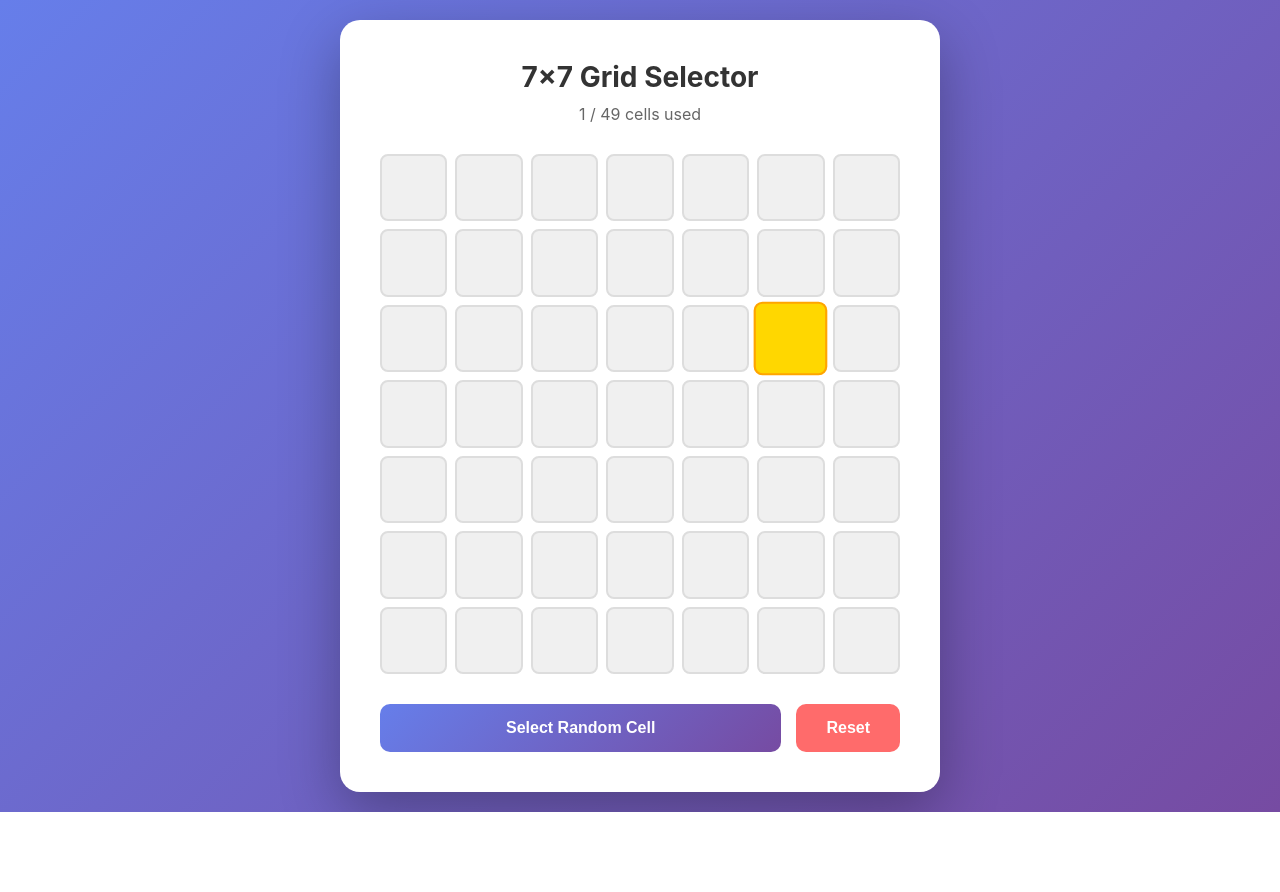
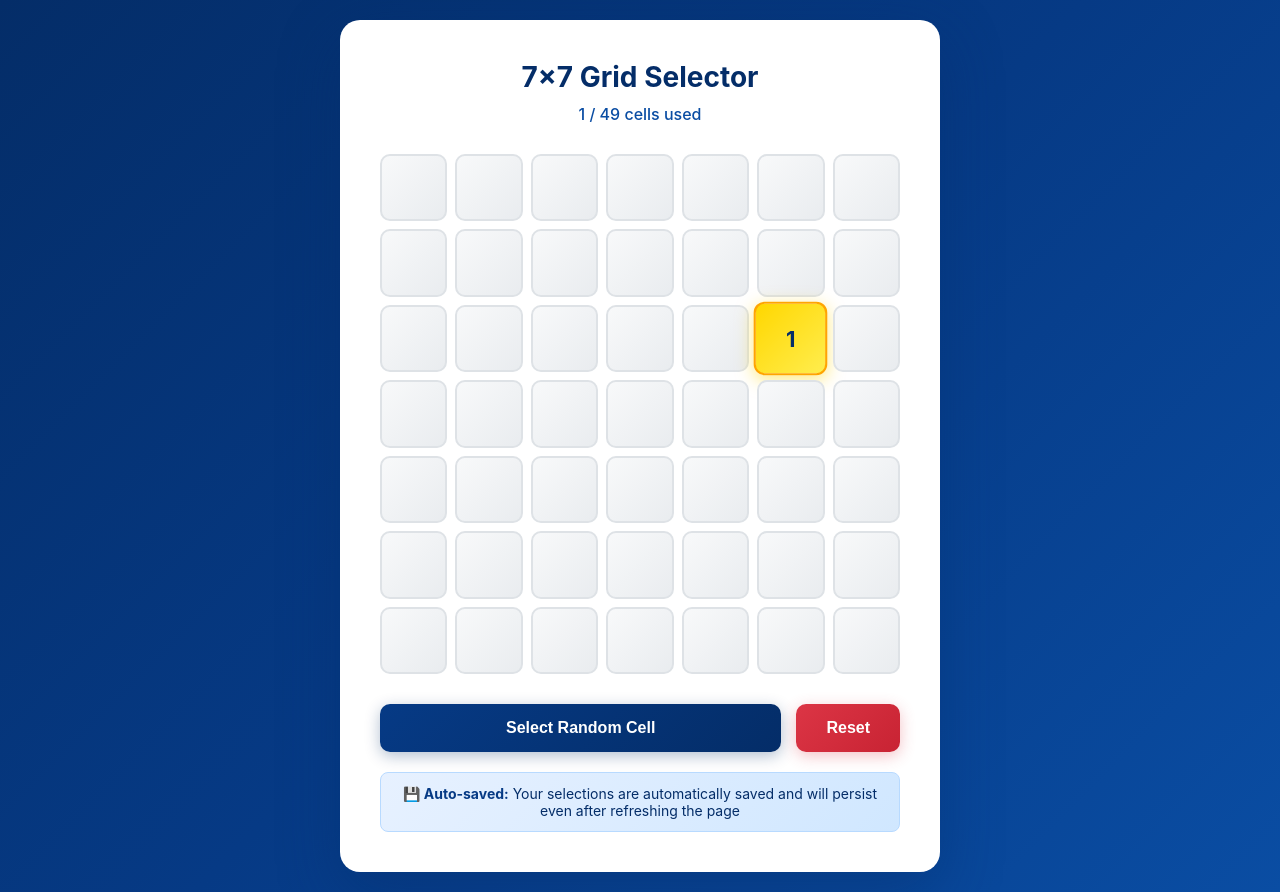
Before and after one commit to StefanoBussandri/grid-selector, a plain HTML site: page index.html in a window 1280 px wide. Both pictures are taken after a click on the button "Select Random Cell". Before the commit the page ends 812 px from the top, so only its background shows below. Drawn offline with Linux system fonts and the light colour scheme.

Commit message:
Update index.html

```diff
--- a/index.html
+++ b/index.html
@@ -17,7 +17,7 @@
             justify-content: center;
             align-items: center;
             min-height: 100vh;
-            background: linear-gradient(135deg, #667eea 0%, #764ba2 100%);
+            background: linear-gradient(135deg, #042d68 0%, #063a85 50%, #0a4da3 100%);
             padding: 20px;
         }
 
@@ -25,23 +25,25 @@
             background: white;
             padding: 40px;
             border-radius: 20px;
-            box-shadow: 0 20px 60px rgba(0, 0, 0, 0.3);
+            box-shadow: 0 20px 60px rgba(4, 45, 104, 0.4);
             max-width: 600px;
             width: 100%;
         }
 
         h1 {
             text-align: center;
-            color: #333;
+            color: #042d68;
             margin-bottom: 10px;
             font-size: 28px;
+            font-weight: 700;
         }
 
         .stats {
             text-align: center;
-            color: #666;
+            color: #0a4da3;
             margin-bottom: 30px;
             font-size: 16px;
+            font-weight: 500;
         }
 
         .grid {
@@ -54,31 +56,34 @@
 
         .cell {
             aspect-ratio: 1;
-            background: #f0f0f0;
-            border: 2px solid #ddd;
-            border-radius: 8px;
+            background: linear-gradient(135deg, #f8f9fa 0%, #e9ecef 100%);
+            border: 2px solid #dee2e6;
+            border-radius: 10px;
             display: flex;
             align-items: center;
             justify-content: center;
-            font-weight: bold;
-            color: #999;
+            font-weight: 700;
+            font-size: 20px;
+            color: transparent;
             transition: all 0.3s ease;
             cursor: default;
+            position: relative;
         }
 
         .cell.used {
-            background: #667eea;
-            border-color: #667eea;
+            background: linear-gradient(135deg, #063a85 0%, #042d68 100%);
+            border-color: #042d68;
             color: white;
             transform: scale(0.95);
         }
 
         .cell.current {
-            background: #ffd700;
+            background: linear-gradient(135deg, #ffd700 0%, #ffed4e 100%);
             border-color: #ffa500;
-            color: #333;
+            color: #042d68;
             animation: pulse 0.6s ease;
             transform: scale(1.1);
+            box-shadow: 0 4px 15px rgba(255, 215, 0, 0.5);
         }
 
         @keyframes pulse {
@@ -108,28 +113,31 @@
         }
 
         .btn-select {
-            background: linear-gradient(135deg, #667eea 0%, #764ba2 100%);
+            background: linear-gradient(135deg, #063a85 0%, #042d68 100%);
             flex: 1;
+            box-shadow: 0 4px 15px rgba(4, 45, 104, 0.3);
         }
 
         .btn-select:hover:not(:disabled) {
             transform: translateY(-2px);
-            box-shadow: 0 5px 15px rgba(102, 126, 234, 0.4);
+            box-shadow: 0 6px 20px rgba(4, 45, 104, 0.4);
         }
 
         .btn-reset {
-            background: #ff6b6b;
+            background: linear-gradient(135deg, #dc3545 0%, #c82333 100%);
+            box-shadow: 0 4px 15px rgba(220, 53, 69, 0.3);
         }
 
         .btn-reset:hover {
             transform: translateY(-2px);
-            box-shadow: 0 5px 15px rgba(255, 107, 107, 0.4);
+            box-shadow: 0 6px 20px rgba(220, 53, 69, 0.4);
         }
 
         button:disabled {
-            background: #ccc;
+            background: #adb5bd;
             cursor: not-allowed;
             transform: none;
+            box-shadow: none;
         }
 
         .message {
@@ -148,7 +156,22 @@
         .message.complete {
             background: #d4edda;
             color: #155724;
-            border: 1px solid #c3e6cb;
+            border: 2px solid #c3e6cb;
+        }
+
+        .info-banner {
+            text-align: center;
+            margin-top: 20px;
+            padding: 12px;
+            background: linear-gradient(135deg, #e7f1ff 0%, #d0e7ff 100%);
+            border-radius: 8px;
+            color: #042d68;
+            font-size: 14px;
+            border: 1px solid #b8daff;
+        }
+
+        .info-banner strong {
+            color: #063a85;
         }
     </style>
 </head>
@@ -167,13 +190,41 @@
         </div>
 
         <div class="message" id="message"></div>
+
+        <div class="info-banner">
+            <strong>💾 Auto-saved:</strong> Your selections are automatically saved and will persist even after refreshing the page
+        </div>
     </div>
 
     <script>
-        // Game state stored in memory
+        // Cookie management functions
+        function setCookie(name, value, days) {
+            const date = new Date();
+            date.setTime(date.getTime() + (days * 24 * 60 * 60 * 1000));
+            const expires = "expires=" + date.toUTCString();
+            document.cookie = name + "=" + value + ";" + expires + ";path=/";
+        }
+
+        function getCookie(name) {
+            const nameEQ = name + "=";
+            const ca = document.cookie.split(';');
+            for (let i = 0; i < ca.length; i++) {
+                let c = ca[i];
+                while (c.charAt(0) === ' ') c = c.substring(1, c.length);
+                if (c.indexOf(nameEQ) === 0) return c.substring(nameEQ.length, c.length);
+            }
+            return null;
+        }
+
+        function deleteCookie(name) {
+            document.cookie = name + "=; expires=Thu, 01 Jan 1970 00:00:00 UTC; path=/;";
+        }
+
+        // Game state
         const gridSize = 7;
         const totalCells = gridSize * gridSize;
-        let usedCells = new Set();
+        let cellSelections = {}; // Maps cell index to selection order number
+        let selectionCounter = 0;
         let currentCell = null;
 
         // DOM elements
@@ -182,6 +233,34 @@
         const resetBtn = document.getElementById('resetBtn');
         const usedCountEl = document.getElementById('usedCount');
         const messageEl = document.getElementById('message');
+
+        // Load saved state from cookie
+        function loadState() {
+            const savedState = getCookie('gridState');
+            if (savedState) {
+                try {
+                    const state = JSON.parse(savedState);
+                    cellSelections = state.cellSelections || {};
+                    selectionCounter = state.selectionCounter || 0;
+                    currentCell = state.currentCell || null;
+                } catch (e) {
+                    console.error('Error loading saved state:', e);
+                    cellSelections = {};
+                    selectionCounter = 0;
+                    currentCell = null;
+                }
+            }
+        }
+
+        // Save state to cookie
+        function saveState() {
+            const state = {
+                cellSelections: cellSelections,
+                selectionCounter: selectionCounter,
+                currentCell: currentCell
+            };
+            setCookie('gridState', JSON.stringify(state), 365); // Save for 1 year
+        }
 
         // Initialize grid
         function initGrid() {
@@ -197,12 +276,15 @@
         // Update display
         function updateDisplay() {
             const cells = gridEl.querySelectorAll('.cell');
+            const usedCount = Object.keys(cellSelections).length;
 
             cells.forEach((cell, index) => {
                 cell.className = 'cell';
+                cell.textContent = '';
 
-                if (usedCells.has(index)) {
+                if (cellSelections.hasOwnProperty(index)) {
                     cell.classList.add('used');
+                    cell.textContent = cellSelections[index];
                 }
 
                 if (index === currentCell) {
@@ -210,10 +292,10 @@
                 }
             });
 
-            usedCountEl.textContent = usedCells.size;
+            usedCountEl.textContent = usedCount;
 
             // Update button state
-            if (usedCells.size === totalCells) {
+            if (usedCount === totalCells) {
                 selectBtn.disabled = true;
                 showMessage('All cells have been used! Click Reset to start over.', 'complete');
             } else {
@@ -226,7 +308,7 @@
             const availableCells = [];
 
             for (let i = 0; i < totalCells; i++) {
-                if (!usedCells.has(i)) {
+                if (!cellSelections.hasOwnProperty(i)) {
                     availableCells.push(i);
                 }
             }
@@ -238,8 +320,11 @@
             const randomIndex = Math.floor(Math.random() * availableCells.length);
             const selectedCell = availableCells[randomIndex];
 
-            usedCells.add(selectedCell);
+            selectionCounter++;
+            cellSelections[selectedCell] = selectionCounter;
             currentCell = selectedCell;
+
+            saveState();
 
             return selectedCell;
         }
@@ -252,10 +337,14 @@
 
         // Reset game
         function reset() {
-            usedCells.clear();
-            currentCell = null;
-            messageEl.className = 'message';
-            updateDisplay();
+            if (confirm('Are you sure you want to reset? This will clear all selections.')) {
+                cellSelections = {};
+                selectionCounter = 0;
+                currentCell = null;
+                messageEl.className = 'message';
+                deleteCookie('gridState');
+                updateDisplay();
+            }
         }
 
         // Event listeners
@@ -269,6 +358,7 @@
         resetBtn.addEventListener('click', reset);
 
         // Initialize
+        loadState();
         initGrid();
         updateDisplay();
     </script>
```
